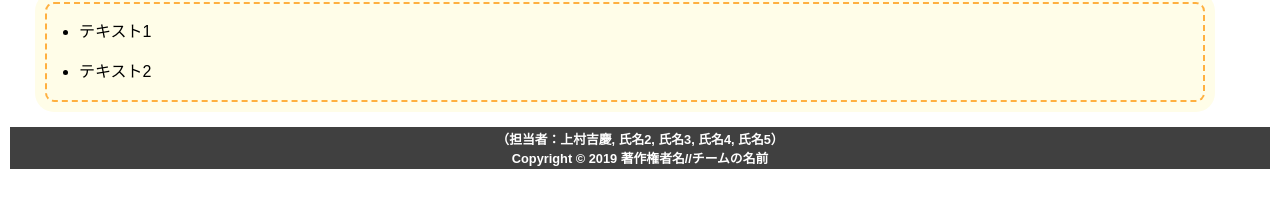
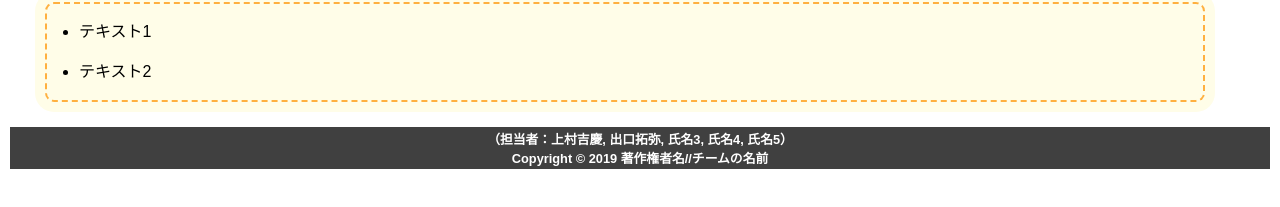
Before and after one commit to YoshinoriKamimura/TokyoSightSeeingHTML, a plain HTML site: page index.html in a window 1280 px wide. Shown: the part 2437-2644 px from the top of the page. Drawn offline with Linux system fonts and the light colour scheme; files that its build step writes are made by us from their sources.

Commit message:
氏名2を出口拓弥に変更しました。

```diff
--- a/index.html
+++ b/index.html
@@ -129,7 +129,7 @@
 </main>
 
 <footer>
-    <p>（担当者：上村吉慶, 氏名2, 氏名3, 氏名4, 氏名5）</p>
+    <p>（担当者：上村吉慶, 出口拓弥, 氏名3, 氏名4, 氏名5）</p>
     <p>Copyright &copy 2019 著作権者名//チームの名前</p>
 </footer>
 
```
